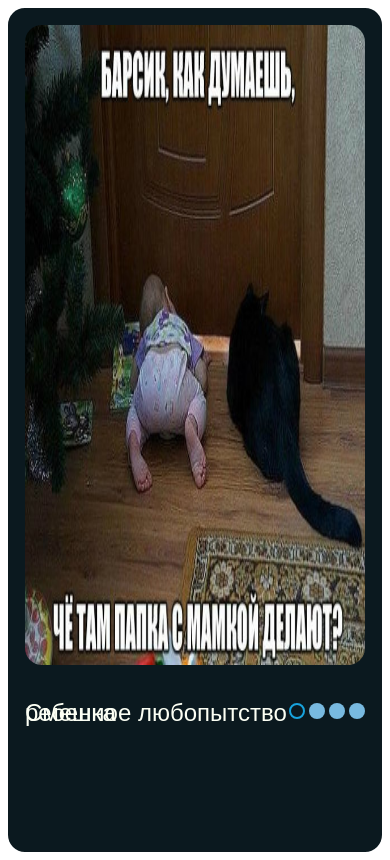
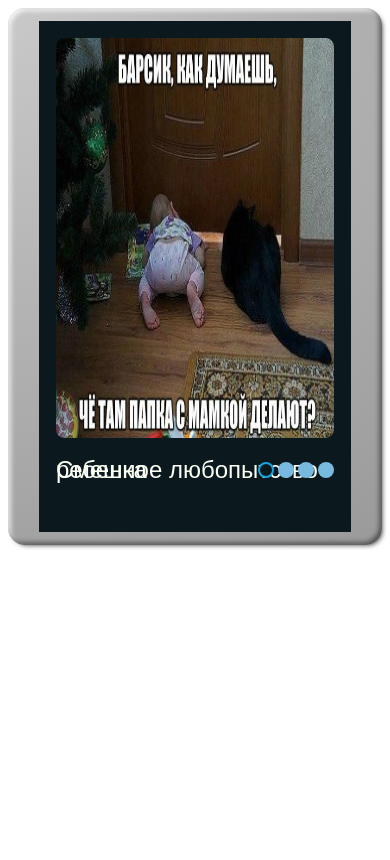
Before and after one commit to AtroshchankaS/cssMemSlider, a plain HTML site: page cssMemSlider/index.html in a window 390 px wide. Drawn offline with Linux system fonts and the light colour scheme.

Commit message:
feat: add styles slider (Sun, May 15, 2022 12:37:10 PM)

```diff
--- a/cssMemSlider/index.html
+++ b/cssMemSlider/index.html
@@ -9,7 +9,8 @@
 </head>
 <body>
     <div class="wrapper">
-		<input checked type="radio" name="respond" id="desktop">
+		<div class="panel">
+			<input checked type="radio" name="respond" id="desktop">
 			<article id="slider">
 					<input checked type="radio" name="slider" id="mem1">
 					<input type="radio" name="slider" id="mem2">
@@ -59,6 +60,8 @@
 					<label for="mem4"></label>
 				</div>
 			</article>
+		</div>
+
 	</div>
 </body>
 </html>
--- a/cssMemSlider/style.css
+++ b/cssMemSlider/style.css
@@ -3,11 +3,18 @@
 }
 
 .wrapper {
+	background: rgb(100,100,100) radial-gradient(circle at 0 0, rgba(255,255,255,.65), rgba(255,255,255,.35));
+	box-shadow: inset rgba(0,0,0,.5) -0.3vh -0.3vh 0.6vh, inset rgba(255,255,255,.9) 0.3vh 0.3vh 0.6vh, rgba(0,0,0,.8) 0.3vh 0.3vh 0.6vh -0.3vh;
+	width: auto;
+	padding: 1.5vh;
+	border-radius: 2vh;
+}
+
+.panel {
+	padding: 2vh 2vh 6vh;
 	background-color: #0b191f;
-	width: auto;
-	height: 100vh;
-	padding: 2vh;
-	border-radius: 2vh;
+	margin: 0 auto;
+	max-width: 80vw;
 }
 
 #slider {
@@ -36,8 +43,16 @@
 
 article img{
 	width: 100%;
-	height: 40rem;
+	height: 45rem;
 	border-radius: 2vh;
+}
+
+@media(max-width: 48rem) {
+	article img {
+		width: 100%;
+		height: 25rem;
+		border-radius: 1vh;
+	}
 }
 
 #desktop:checked ~ #slider{
@@ -83,7 +98,7 @@ label, a{
 }
 
 #active{
-	margin: -7.1rem 0 0 0;
+	margin: -8rem 0 0 0;
 	text-align: right;
 }
 
@@ -95,7 +110,7 @@ label, a{
 #active>label:active {
 	background: rgba(249, 252, 97, 0.9);
 	width: 1.1rem;
-	transform: translateY(10px);
+	transform: translateY(0.7rem);
 
 }
 
@@ -120,7 +135,7 @@ label, a{
 }
 
 .info {
-	margin: 3rem 0;
+	margin: 2rem 0 4rem;
 	font-family:Arial, Helvetica, sans-serif;
     font-style:normal;
     text-align: left;
```
